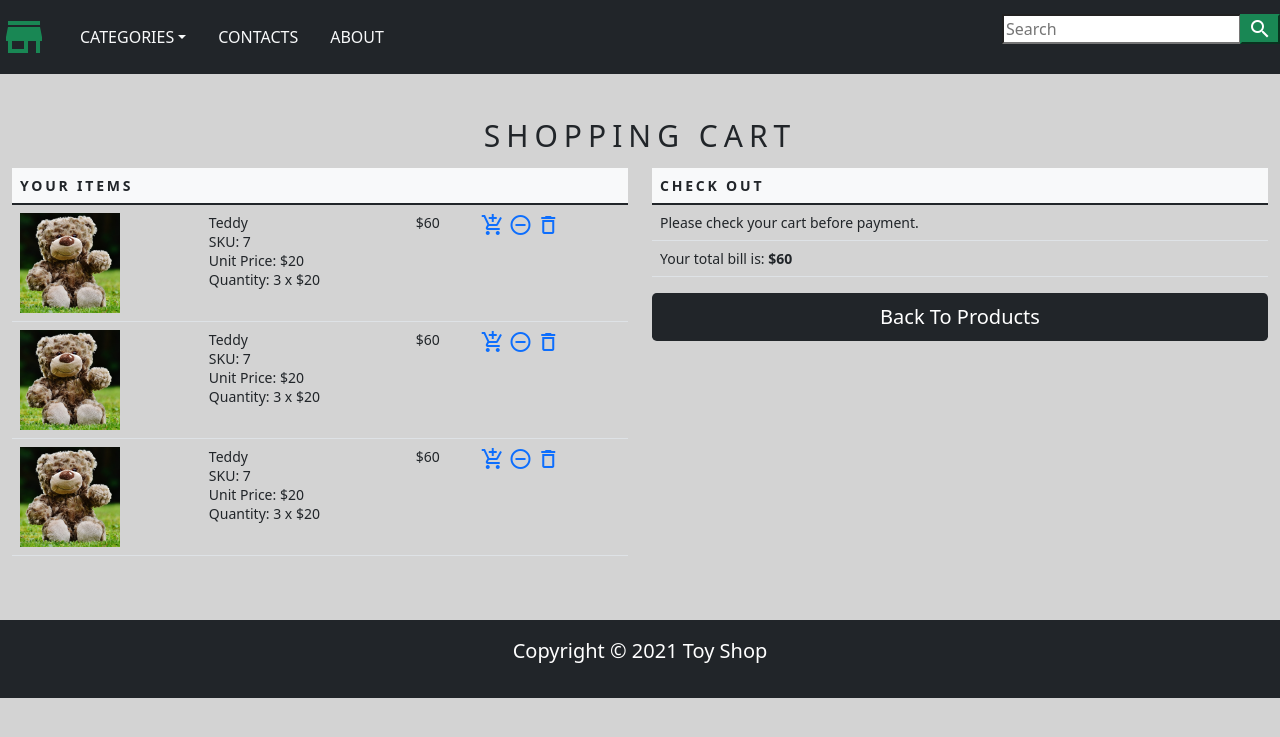
After one commit to SterrenHeer/ecommerce, a Django app: page /cart in a window 1280 px wide. The commit adds this page. Shown: the top 737 px of the page. Run offline with Django 4.2, Linux system fonts and the light colour scheme; data that the repository does not hold is empty.

Commit message:
Add cart page

```diff
--- /dev/null
+++ b/ecommerce/static/css/cart.css
@@ -0,0 +1,16 @@
+.cart-table{
+    min-width: 480px;
+    font-size: 14px;
+}
+
+.cart-thead{
+    font-weight: normal;
+    text-transform: uppercase;
+    letter-spacing: .2em;
+    background-color: #f8f9fa !important;
+}
+
+cart-icon{
+    text-decoration: none;
+    color: #868e96;
+}
--- a/shop/templates/base.html
+++ b/shop/templates/base.html
@@ -12,6 +12,7 @@
       rel="stylesheet">
 
     <link rel="stylesheet" type="text/css" href="{% static 'css/base.css'%}">
+  <link rel="stylesheet" type="text/css" href="{% static 'css/cart.css'%}">
 
     <title>{% block title %}{% endblock %}</title>
     <style>
--- /dev/null
+++ b/shop/templates/cart.html
@@ -0,0 +1,83 @@
+{% extends 'base.html' %}
+
+{% load static %}
+
+{% block title %}
+    Cart
+{% endblock %}
+
+{% block content %}
+    <div>
+        <br>
+        <div class="text-center product_title">
+            Shopping Cart
+        </div>
+    </div>
+    <div class="row mx-auto">
+        <div class="col-12 col-sm-12 col-md-12 col-lg-6 text-center">
+            <table class="table cart-table">
+                <thead class="cart-thead">
+                    <tr>
+                        <th colspan="4">
+                            Your Items
+                        </th>
+                    </tr>
+                </thead>
+                {%for i in '123'%}
+                <tr>
+                    <td>
+                        <a href="">
+                            <img src="{% static 'images/teddy.png' %}" width="100" height="100">
+                        </a>
+                    </td>
+                    <td class="text-left">
+                        Teddy
+                        <br>
+                        SKU: 7
+                        <br>
+                        Unit Price: $20
+                        <br>
+                        Quantity: 3 x $20
+                    </td>
+                    <td>
+                        $60
+                    </td>
+                    <td>
+                        <a href=""><span class="material-icons cart-icon">add_shopping_cart</span></a>
+                        <a href=""><span class="material-icons cart-icon">remove_circle_outline</span></a>
+                        <a href=""><span class="material-icons cart-icon">delete_outline</span></a>
+                    </td>
+                </tr>
+                {% endfor %}
+            </table>
+        </div>
+        <div class="col-12 col-sm-12 col-md-12 col-lg-6 text-center">
+            <table class="table cart-table">
+                <thead class="cart-thead">
+                    <tr>
+                        <th colspan="4">
+                            Check Out
+                        </th>
+                    </tr>
+                </thead>
+                <tbody>
+                    <tr>
+                        <td>
+                           Please check your cart before payment.
+                        </td>
+                    </tr>
+                    <tr class="text-left">
+                        <td>
+                           Your total bill is: <strong>$60</strong>
+                        </td>
+                    </tr>
+                </tbody>
+            </table>
+            <div class="mx-auto">
+                <a href="" style="text-decoration: None;">
+                    <button type="button" class="btn btn-lg col-12 bg-dark text-white">Back To Products</button>
+                </a>
+            </div>
+        </div>
+    </div>
+{% endblock %}
--- a/shop/urls.py
+++ b/shop/urls.py
@@ -4,6 +4,7 @@ from . import views
 
 urlpatterns = [
     path('', views.home, name='home'),
-    path('<slug:category_slug>', views.home, name='products_by_category'),
-    path('<slug:category_slug>/<slug:product_slug>', views.product, name='product_detail'),
+    path('category/<slug:category_slug>', views.home, name='products_by_category'),
+    path('category/<slug:category_slug>/<slug:product_slug>', views.product, name='product_detail'),
+    path('cart', views.cart, name='cart'),
 ]
--- a/shop/views.py
+++ b/shop/views.py
@@ -1,5 +1,6 @@
 from django.shortcuts import render, get_object_or_404
 from .models import Category, Product
+
 
 def home(request, category_slug=None):
     category_page = None
@@ -19,3 +20,7 @@ def product(request, category_slug, product_slug):
     except Exception as e:
         raise e
     return render(request, 'product.html', {'product': product})
+
+
+def cart(request):
+    return render(request, 'cart.html')
```
